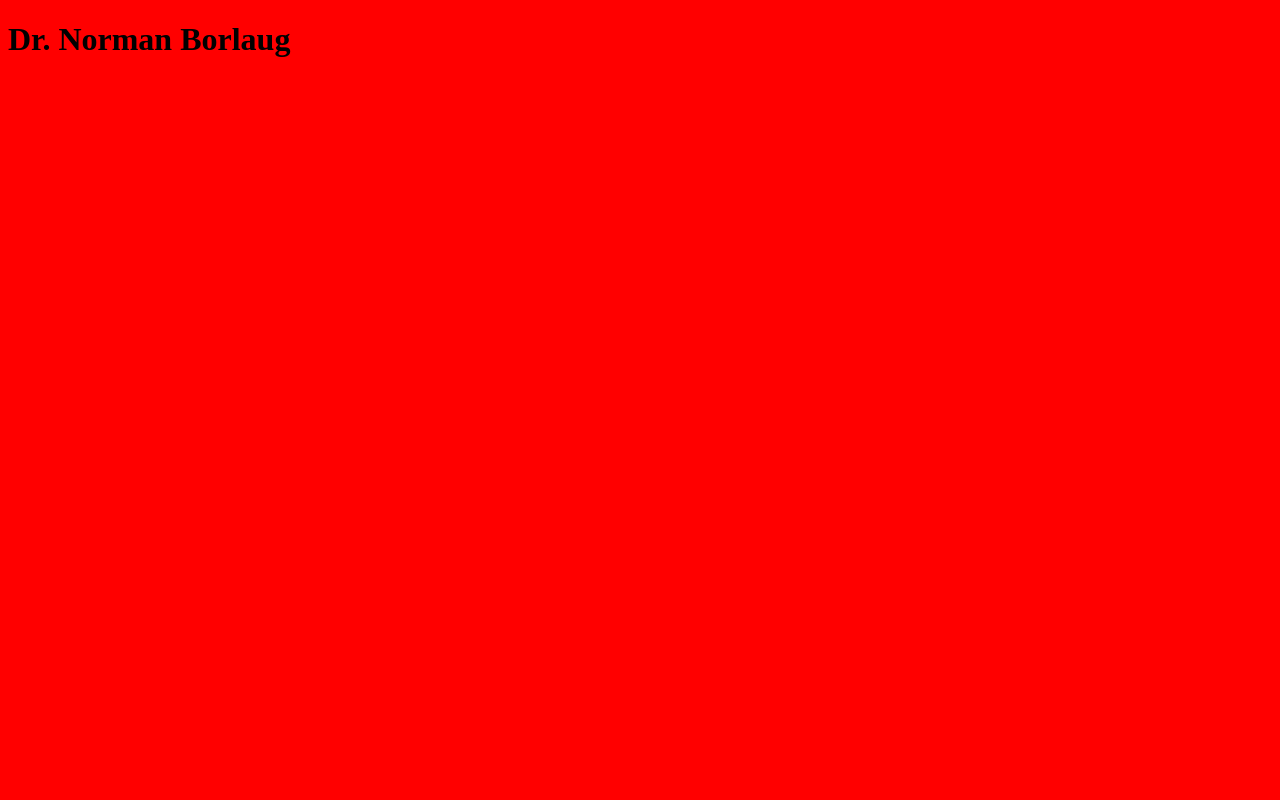
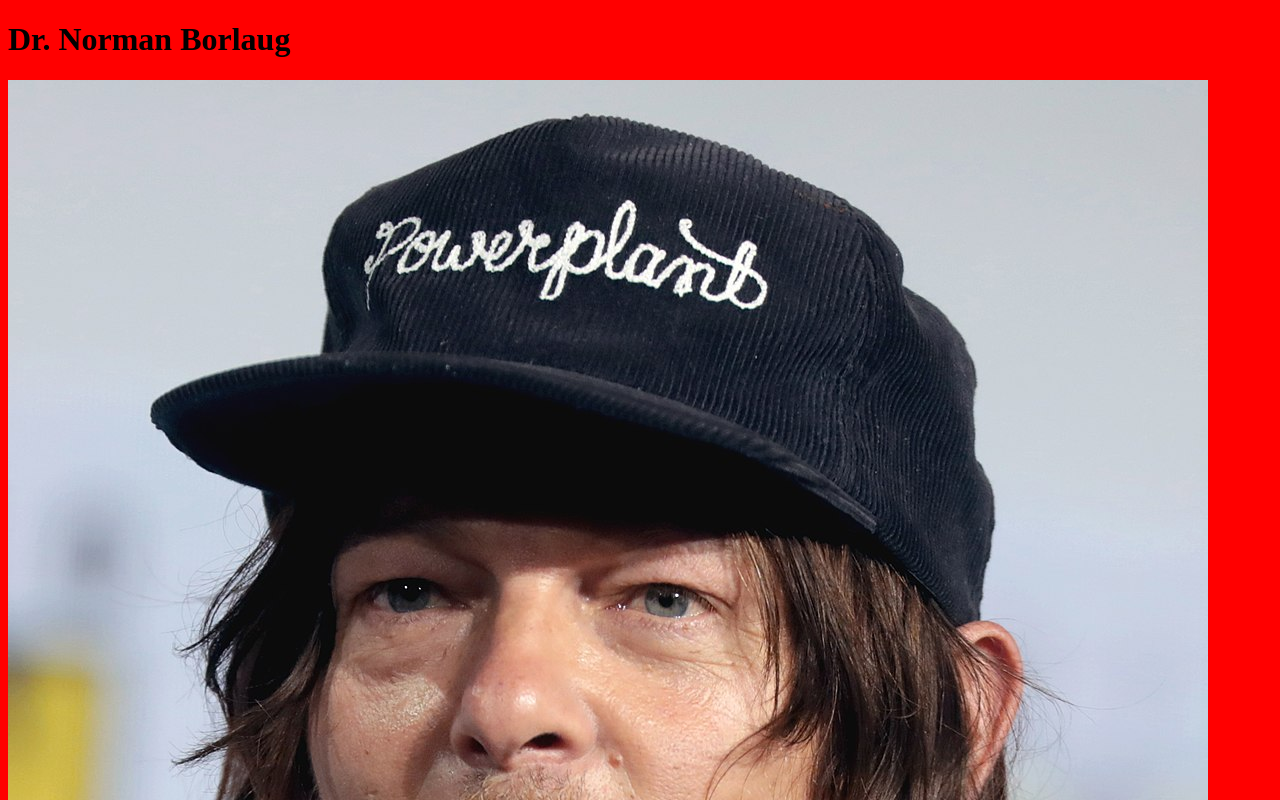
Before and after one commit to Metsanpeitto/tribute-page, a plain HTML site: page index.html in a window 1280 px wide. Shown: the top 800 px of the page. Drawn offline with Linux system fonts and the light colour scheme.

Commit message:
commit-4

```diff
--- a/index.html
+++ b/index.html
@@ -11,9 +11,7 @@
     <div id="main">
       <h1 id="title">Dr. Norman Borlaug</h1>
       <div id="img-div">
-        <img id="image" src="" alt="">
-
-
+        <img id="image" src="norman.jpg" alt="" />
       </div>
     </div>
   </body>
```
Also changed, not shown: norman.jpg (added).
